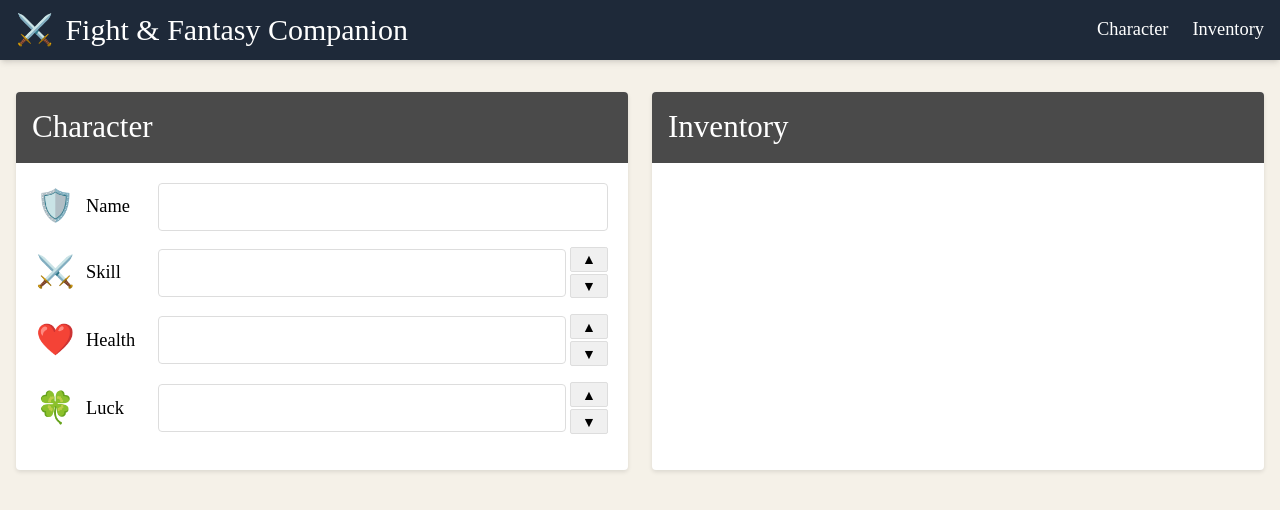
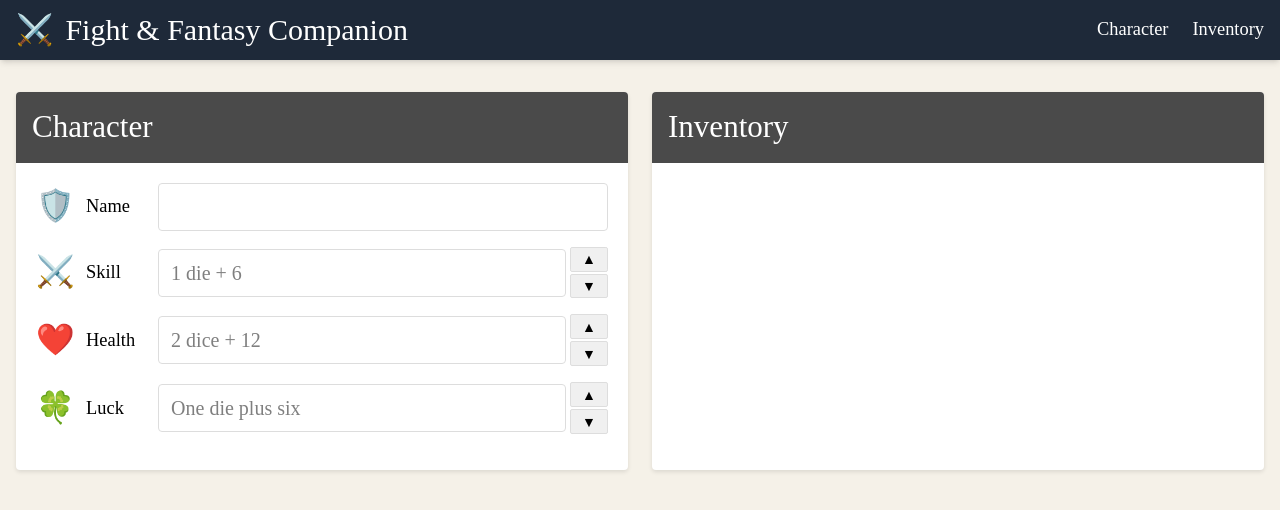
Before and after one commit to dialex/fnf-companion, a React (Vite) app: page / in a window 1280 px wide. Shown: the top 510 px of the page. Built offline with nearby package versions, Linux system fonts and the light colour scheme; the HTML template or start-up script is replaced by a standard one; a web font is replaced by a local one.

Commit message:
feat: add placeholders to skill, health, and luck inputs

```diff
--- a/src/App.jsx
+++ b/src/App.jsx
@@ -6,15 +6,6 @@ function App() {
   const [health, setHealth] = useState('');
   const [luck, setLuck] = useState('');
 
-  const increment = (setter, current) => {
-    const value = parseInt(current) || 0;
-    setter(String(value + 1));
-  };
-
-  const decrement = (setter, current) => {
-    const value = parseInt(current) || 0;
-    setter(String(Math.max(0, value - 1)));
-  };
   return (
     <div className="min-h-screen bg-beige">
       <header className="sticky top-0 z-50 bg-gray-800 text-white shadow-md">
@@ -60,6 +51,7 @@ function App() {
                     className="content field-input number-input"
                     value={skill}
                     onChange={(e) => setSkill(e.target.value)}
+                    placeholder="1 die + 6"
                   />
                   <div className="number-controls">
                     <button
@@ -90,6 +82,7 @@ function App() {
                     className="content field-input number-input"
                     value={health}
                     onChange={(e) => setHealth(e.target.value)}
+                    placeholder="2 dice + 12"
                   />
                   <div className="number-controls">
                     <button
@@ -120,6 +113,7 @@ function App() {
                     className="content field-input number-input"
                     value={luck}
                     onChange={(e) => setLuck(e.target.value)}
+                    placeholder="One die plus six"
                   />
                   <div className="number-controls">
                     <button
```
